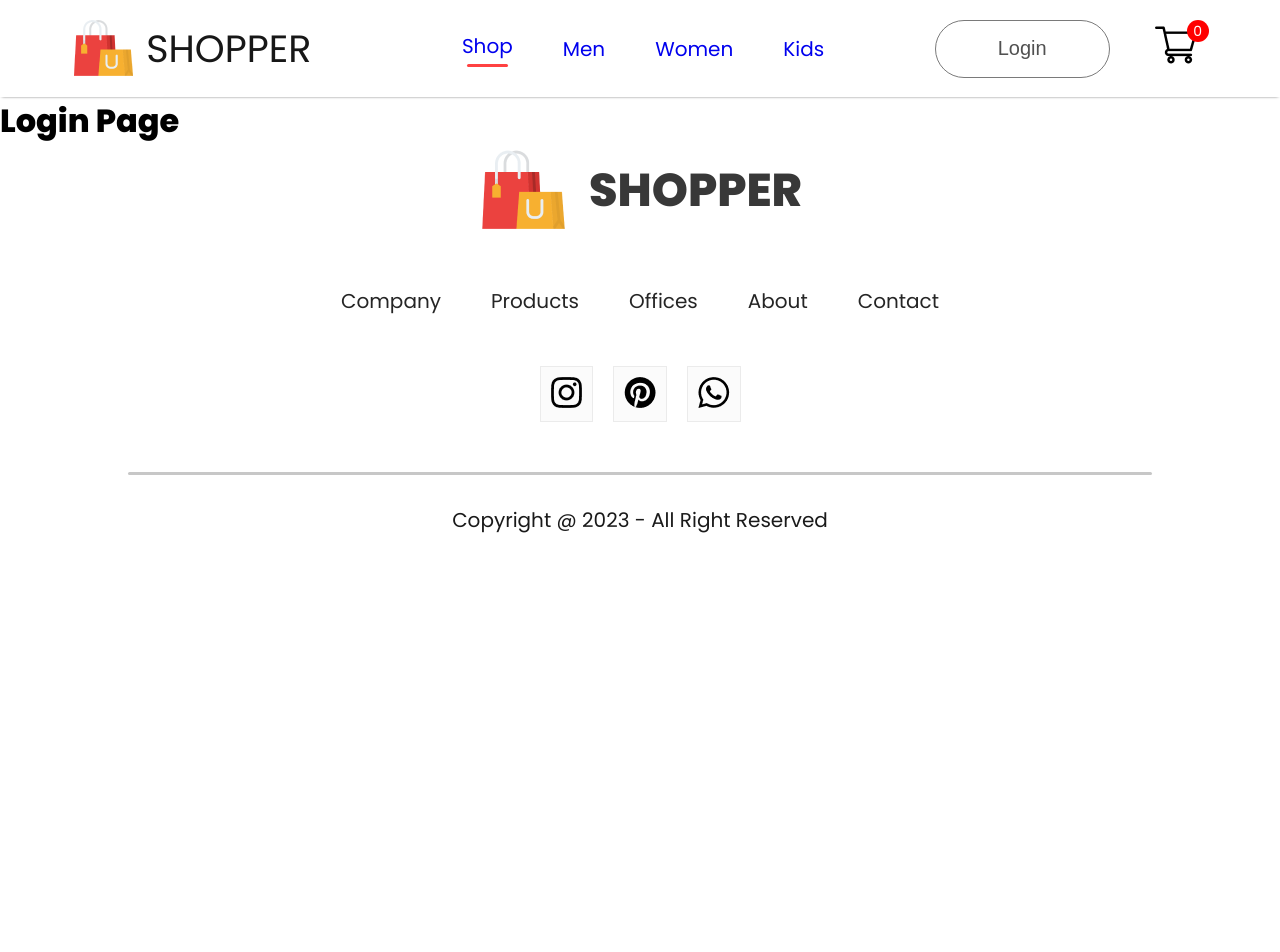
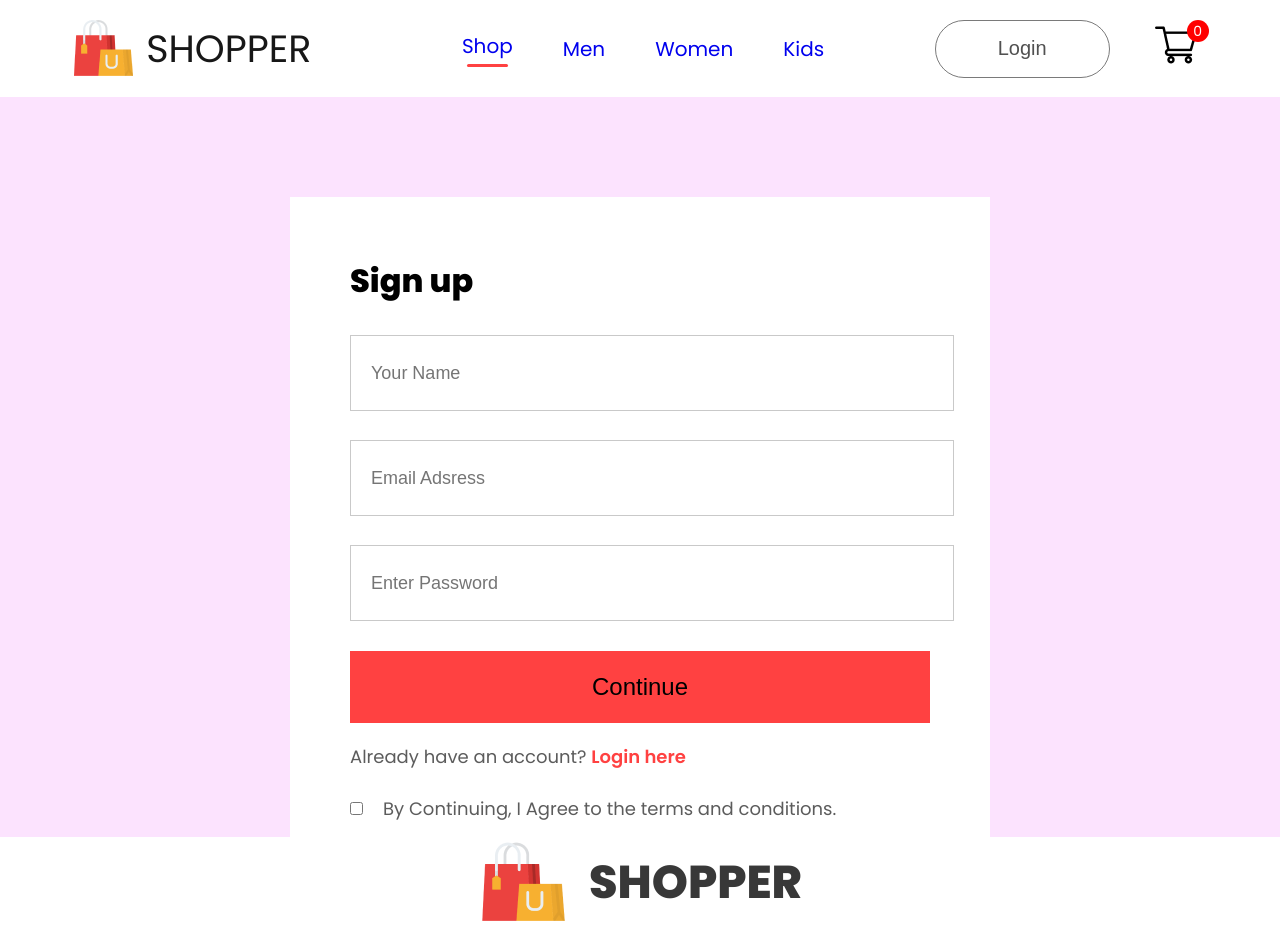
Before and after one commit to Shivamvish26/E-commerce-Website, a React (Create React App) app in the folder frontend/: page /login in a window 1280 px wide. Shown: the top 952 px of the page. Before the commit the page ends 800 px from the top, so only its background shows below. Built offline with nearby package versions, Linux system fonts and the light colour scheme.

Commit message:
added login page

```diff
--- /dev/null
+++ b/frontend/src/Pages/CSS/LoginSignup.css
@@ -0,0 +1,68 @@
+.loginsignup{
+    width: 100%;
+    height: 80vh;
+    background: #fce3fe;
+    padding-top: 100px;
+}
+
+.loginsignup-container{
+    width: 580px;
+    height: 600px;
+    background: white;
+    margin: auto;
+    padding: 40px 60px;
+}
+
+.loginsignup-container h1{
+    margin: 20px 0px;
+}
+
+.loginsignup-fields{
+    display: flex;
+    flex-direction: column;
+    gap: 29px;
+    margin-top: 30px;
+}
+
+.loginsignup-fields input{
+    height: 72px;
+    width: 100%;
+    padding-left: 20px;
+    border: 1px solid #c9c9c9;
+    outline: none;
+    color: #5c5c5c;
+    font-size: 18px;
+}
+
+.loginsignup-container button{
+    width: 580px;
+    height: 72px;
+    background: #ff4141;
+    margin-top: 30px;
+    border: none;
+    font-size: 24px;
+    font-weight: 500;
+    cursor: pointer;
+}
+
+.loginsignup-login{
+    margin-top: 20px;
+    color: #5c5c5c;
+    font-size: 18px;
+    font-weight: 500;
+}
+
+.loginsignup span{
+    color: #ff4141;
+    font-weight: 600;
+}
+
+.loginsignup-agree{
+    display: flex;
+    align-items: center;
+    margin-top: 25px;
+    gap: 20px;
+    color: #5c5c5c;
+    font-size: 18px;
+    font-weight: 500;
+}
--- a/frontend/src/Pages/Loginsignup.jsx
+++ b/frontend/src/Pages/Loginsignup.jsx
@@ -1,9 +1,23 @@
 import React from 'react'
+import './CSS/LoginSignup.css'
 
 const Loginsignup = () => {
   return (
-    <div>
-      <h1>Login Page</h1>
+    <div className='loginsignup'>
+      <div className="loginsignup-container">
+        <h1>Sign up</h1>
+        <div className="loginsignup-fields">
+          <input type="text"  placeholder='Your Name'/>
+          <input type="email"  placeholder='Email Adsress'/>
+          <input type="password"  placeholder='Enter Password'/>
+        </div>
+        <button>Continue</button>
+        <p className="loginsignup-login">Already have an account? <span>Login here</span></p>
+        <div className="loginsignup-agree">
+          <input type="checkbox" name='' id='' />
+          <p>By Continuing, I Agree to the terms and conditions.</p>
+        </div>
+      </div>
     </div>
   )
 }
```
